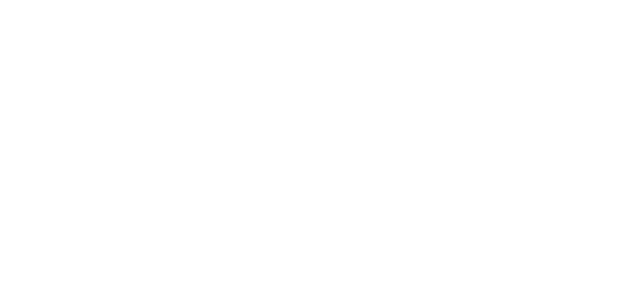
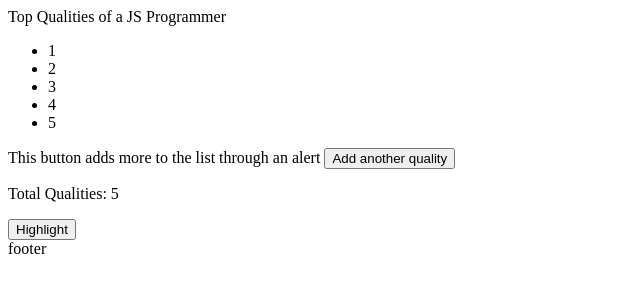
Before and after one commit to FloresDeSantiago/COSW200, a plain HTML site: page HW5/index.html in a window 1280 px wide. Shown: the whole page, without its empty margins (0-640 px from the left). Drawn offline with Linux system fonts and the light colour scheme.

Commit message:
rudimentary code, almost done

```diff
--- a/HW5/HW5.js
+++ b/HW5/HW5.js
@@ -0,0 +1,93 @@
+//start();
+update();
+
+let bool = false;
+//let firstList = document.getElementsByTagName('ul')[0];
+
+//function start() {
+//    document.getElementById('button').addEventListener('click', function(event) {
+//        action();
+//    });
+//}
+
+function action() {
+    let userInput = prompt("Add a new quality to the list:");
+    bool = true;
+    console.log(userInput);
+
+    let newItem = document.createElement('li');
+    let newQuality = document.createTextNode(userInput);
+    newItem.appendChild(newQuality);
+
+    let firstList = document.getElementsByTagName('ul')[0];
+    firstList.appendChild(newItem);
+    update(bool);
+}
+
+function update(bool) {
+    let count = document.getElementById("qualities").childElementCount;
+    document.getElementById("listStats").innerHTML = "Total Qualities: " + count;
+
+/*
+
+    let confirmAction = document.createElement("P");
+    confirmAction.innerHTML = "New item has been added to the list";
+    console.log("New item has been added");
+    document.getElementById("real").appendChild(confirmAction);
+*/
+
+
+
+
+
+    if(bool == true) {
+        let confirmAction = document.createElement('p');
+
+        confirmAction.innerHTML = "New item has been added to the list";
+        console.log("New item has been added");
+
+        document.getElementById('real').appendChild(confirmAction);
+    }
+
+/*
+
+    if(bool == true) {
+        document.getElementById("stuff").innerHTML = "New item has been added to the list";
+        console.log("New item has been added");
+    } else if(bool == false) {
+        document.getElementById("stuff").innerHTML = "Item has been removed";
+        console.log("Item has been removed");
+    }
+
+     */
+
+}
+
+
+function highlight() {
+    let list = document.getElementsByTagName('li');
+
+    if(list.length >= 3) {
+        let r1 = Math.floor((Math.random() * list.length));
+        let r2 = Math.floor((Math.random() * list.length));
+        let r3 = Math.floor((Math.random() * list.length));
+        let i1 = list[r1];
+        let i2 = list[r2];
+        let i3 = list[r3];
+        i1.className = 'must';
+        i2.className = 'must';
+        i3.className = 'must';
+
+    }
+}
+
+
+
+
+
+// TODO Create a second button that will call a function that will highlight three random qualities using Math.random() from the list.
+// TODO The highlight should be a different background color (similar to "cool" in the example) or somehow noticeably different.
+// TODO --------
+// TODO Additionally add a paragraph that says "The top qualities are highlighted below" somewhere on the page.
+// TODO Create a third button that will call a function that will randomly remove 1 of the qualities from the list.
+// TODO Add a paragraph that confirms an item was removed.
--- a/HW5/index.html
+++ b/HW5/index.html
@@ -3,8 +3,35 @@
 <head>
     <meta charset="UTF-8">
     <title>Homework 5: Top Qualities of a JS Programmer</title>
+    <link rel="stylesheet" href="style.css">
 </head>
 <body>
+    <header>Top Qualities of a JS Programmer</header>
+    <main>
+        <ul id="qualities">
+            <li>1</li>
+            <li>2</li>
+            <li>3</li>
+            <li>4</li>
+            <li>5</li>
+        </ul>
+        <p>This button adds more to the list through an alert
+            <button onclick="action()">Add another quality</button>
+        </p>
 
+        <p id="listStats"></p>
+        <p id="stuff"></p>
+        <div id="real">
+        </div>
+<button onclick="highlight()">Highlight</button>
+
+
+
+
+    </main>
+<footer>footer</footer>
 </body>
 </html>
+
+
+<script src="HW5.js"></script>
--- a/HW5/style.css
+++ b/HW5/style.css
@@ -0,0 +1,3 @@
+.must {
+    background-color: red;
+}
```
